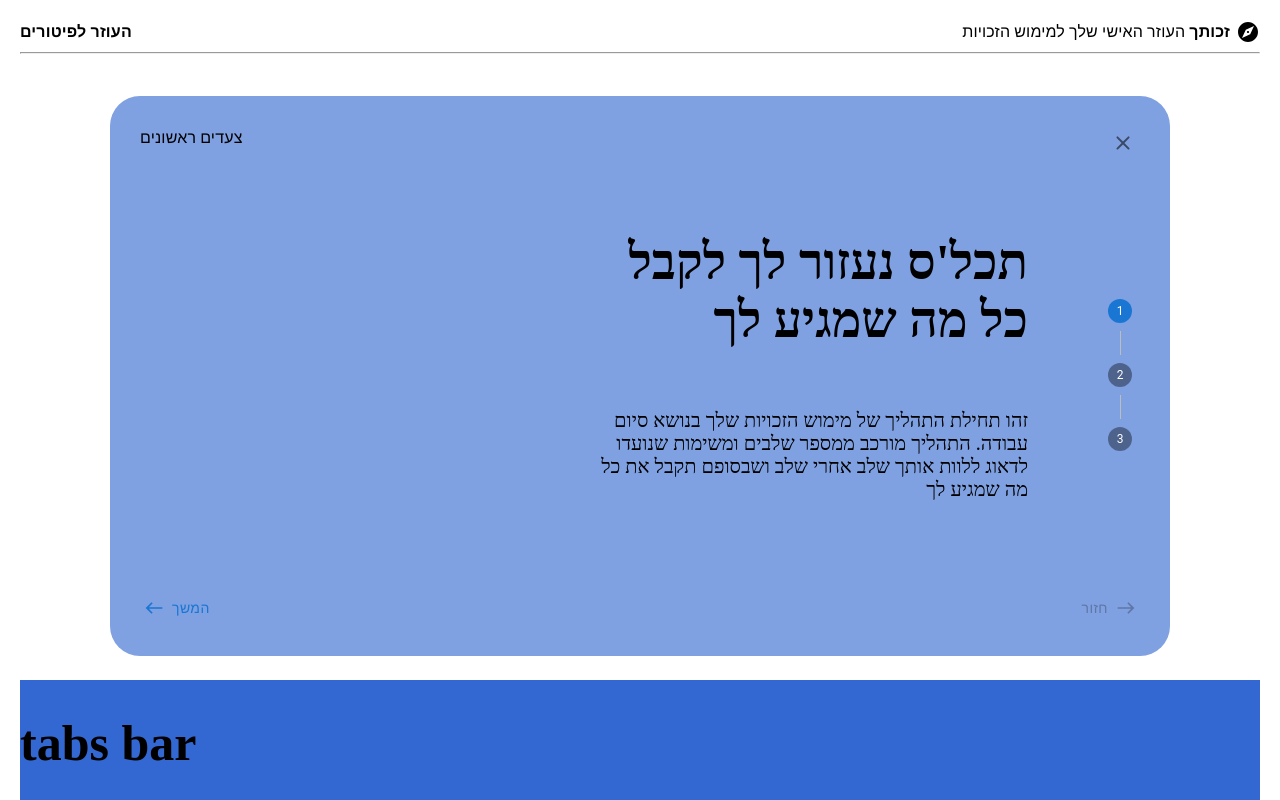
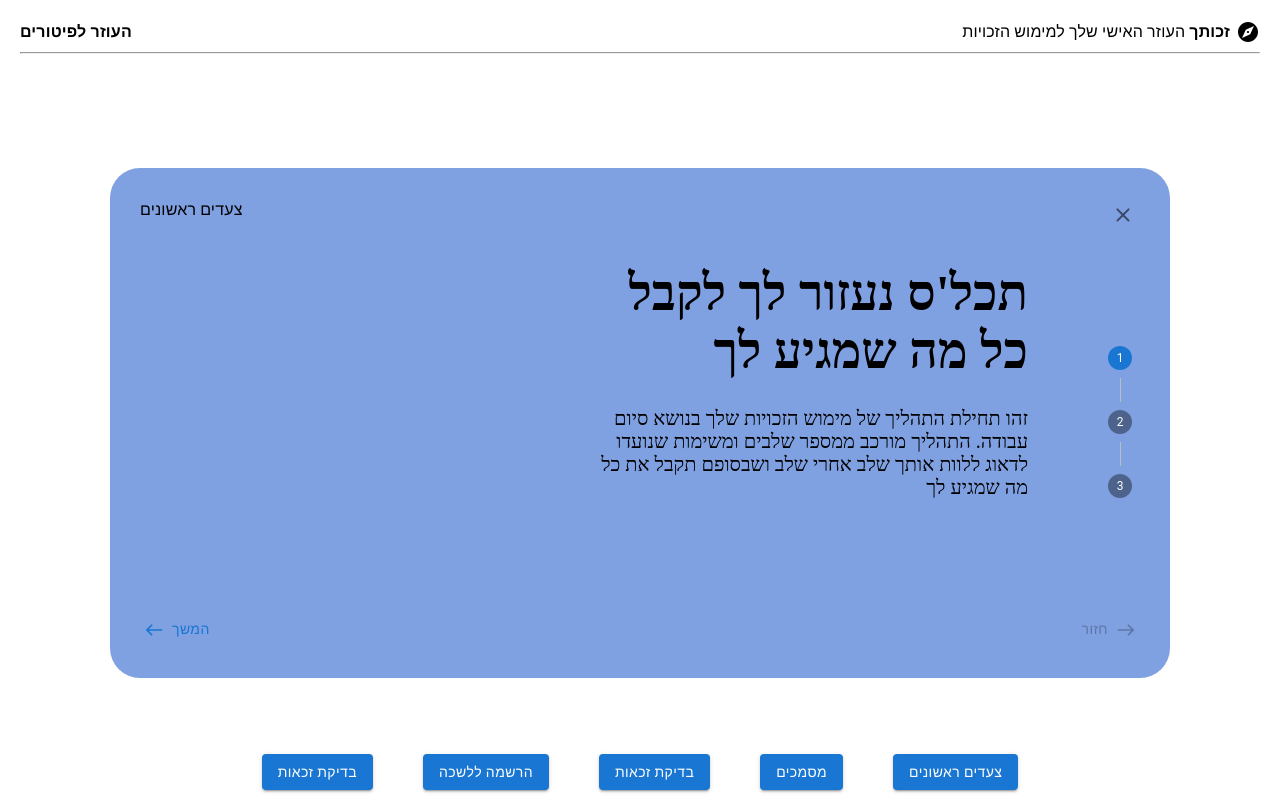
Before and after one commit to erez-yakoby/Kol-Zchut-Personal-Area, a Next.js app: page / in a window 1280 px wide. Built offline with nearby package versions, Linux system fonts and the light colour scheme.

Commit message:
Checklist + buttom bar basic navigation (#7)
* created basic checklist

* basic navigation between tabs (with error)

```diff
--- a/app/components/Slider/Slider.jsx
+++ b/app/components/Slider/Slider.jsx
@@ -1,5 +1,5 @@
 "use client";
-import React, { useState } from "react";
+import React, { useState, useEffect } from "react";
 import Box from "@mui/material/Box";
 import Typography from "@mui/material/Typography";
 import Stepper from "@mui/material/Stepper";
@@ -12,14 +12,21 @@ import WestIcon from "@mui/icons-material/West";
 import EastIcon from "@mui/icons-material/East";
 import DateChooser from "../Tasks/DateChooser";
 import Question from "../Tasks/Question";
+import CheckList from "../Tasks/CheckList";
+import { TaskType } from "@/app/data/content";
 
-const Slider = ({ tabContent, closeTabHandler }) => {
+const Slider = ({ tabContent, closeTabHandler, nextTabHandler }) => {
   const [activeStep, setActiveStep] = useState(0);
+
+  useEffect(() => {
+    setActiveStep(0);
+  }, [tabContent]);
+
   const slides = tabContent.slides;
 
   const handleNext = () => {
     if (activeStep + 1 >= slides.length) {
-      // closeHandler
+      nextTabHandler();
     } else {
       setActiveStep((prevActiveStep) => prevActiveStep + 1);
     }
@@ -50,7 +57,7 @@ const Slider = ({ tabContent, closeTabHandler }) => {
             })}
           </Stepper>
         </div>
-        <div className="slideContent flexCol">
+        <div className="slideContent flexCol ">
           <h1>{slides[activeStep]?.title}</h1>
           <h4>{slides[activeStep]?.description}</h4>
           {renderTask(slides[activeStep])}
@@ -75,14 +82,15 @@ const Slider = ({ tabContent, closeTabHandler }) => {
 };
 
 const renderTask = (slide) => {
+  if (!slide) return;
   switch (slide.taskType) {
-    case "none":
+    case TaskType.NoTask:
       break;
-    case "question":
+    case TaskType.Question:
       return <Question question={slide.task} />;
-    case "multiSelection":
-      return <Box>multiSelection</Box>;
-    case "chooseDate":
+    case TaskType.CheckList:
+      return <CheckList checkList={slide.task} />;
+    case TaskType.DateChoice:
       return <DateChooser />;
     default:
       break;
--- a/app/components/TabsBar/TabsBar.jsx
+++ b/app/components/TabsBar/TabsBar.jsx
@@ -1,15 +1,22 @@
+"use client";
 import React from "react";
+import { Button } from "@mui/material";
 
-const TabsBar = ({ processTabs }) => {
+const TabsBar = ({ processTabs, selectTabHandler }) => {
   return (
-    <div
-      style={{
-        height: "120px",
-        backgroundColor: "Highlight",
-        marginTop: "20px",
-      }}
-    >
-      <h1> tabs bar</h1>
+    <div className="flexRow rtl tabsBar">
+      {processTabs.map((tab, index) => {
+        return (
+          <Button
+            key={index}
+            variant="contained"
+            onClick={selectTabHandler}
+            id={index}
+          >
+            {tab.name}
+          </Button>
+        );
+      })}
     </div>
   );
 };
--- /dev/null
+++ b/app/components/Tasks/CheckList.jsx
@@ -0,0 +1,30 @@
+"use client";
+import React from "react";
+import Checkbox from "@mui/material/Checkbox";
+import FormGroup from "@mui/material/FormGroup";
+import FormControlLabel from "@mui/material/FormControlLabel";
+
+const CheckList = ({ checkList }) => {
+  const handleChange = (event) => {
+    console.log(event.target);
+    console.log(event.target.id);
+  };
+
+  return (
+    <div>
+      <FormGroup>
+        {checkList.options.map((option, index) => {
+          return (
+            <FormControlLabel
+              key={index}
+              control={<Checkbox onChange={handleChange} id={option.id} />}
+              label={option.text}
+            />
+          );
+        })}
+      </FormGroup>
+    </div>
+  );
+};
+
+export default CheckList;
--- a/app/components/Tasks/DateChooser.jsx
+++ b/app/components/Tasks/DateChooser.jsx
@@ -1,3 +1,5 @@
+"use client";
+
 import * as React from "react";
 import dayjs from "dayjs";
 import { LocalizationProvider } from "@mui/x-date-pickers/LocalizationProvider";
--- a/app/components/Tasks/Question.jsx
+++ b/app/components/Tasks/Question.jsx
@@ -1,3 +1,4 @@
+"use client";
 import React from "react";
 import { Button } from "@mui/material";
 
--- a/app/data/content.ts
+++ b/app/data/content.ts
@@ -19,10 +19,17 @@ type slide = {
   id: Number;
   title: String;
   description: String;
-  task: question | multiSelection | dateChoice | null;
-  taskType: String;
+  task: question | checkList | dateChoice | null;
+  taskType: TaskType;
   progressPerc: Number;
 };
+
+export enum TaskType {
+  Question,
+  CheckList,
+  DateChoice,
+  NoTask,
+}
 
 type question = {
   id: Number;
@@ -31,13 +38,13 @@ type question = {
   possibleAnswers: Array<String>;
 };
 
-type multiSelection = {
+type checkList = {
   id: Number;
   text: String;
-  options: Array<multiSelectionOption>;
+  options: Array<checkListOption>;
 };
 
-type multiSelectionOption = {
+type checkListOption = {
   id: Number;
   text: String;
   isMarked: Boolean;
@@ -65,7 +72,7 @@ export const ProcessesContent: Array<process> = [
             description:
               "זהו תחילת התהליך של מימוש הזכויות שלך בנושא סיום עבודה. התהליך מורכב ממספר שלבים ומשימות שנועדו לדאוג ללוות אותך שלב אחרי שלב ושבסופם  תקבל את כל מה שמגיע לך",
             task: null,
-            taskType: "none",
+            taskType: TaskType.NoTask,
             progressPerc: 0,
           },
           {
@@ -79,7 +86,7 @@ export const ProcessesContent: Array<process> = [
               numOfAnswers: 2,
               possibleAnswers: ["פיטרו אותי", "אני התפטרתי"],
             },
-            taskType: "question",
+            taskType: TaskType.Question,
             progressPerc: 0,
           },
           {
@@ -88,7 +95,7 @@ export const ProcessesContent: Array<process> = [
             description:
               "על מנת שנוכל להתאים את ההמלצות והשלבים המתאימים לשלב שבו אתה נמצא, נרצה להבין באיזה תאריך התרחש השינוי התעסוקתי. ",
             task: { id: 1, text: "" },
-            taskType: "chooseDate",
+            taskType: TaskType.DateChoice,
             progressPerc: 0,
           },
         ],
@@ -111,7 +118,52 @@ export const ProcessesContent: Array<process> = [
                 { id: 3, text: "טופס 161", isMarked: false },
               ],
             },
-            taskType: "multiSelection",
+            taskType: TaskType.CheckList,
+            progressPerc: 0,
+          },
+        ],
+      },
+      {
+        id: 3,
+        progressPerc: 0,
+        name: "בדיקת זכאות",
+        slides: [
+          {
+            id: 1,
+            title: "רשימת מסמכים שאתה צריך לקבל מהבוס",
+            description: "",
+            task: null,
+            taskType: TaskType.NoTask,
+            progressPerc: 0,
+          },
+        ],
+      },
+      {
+        id: 4,
+        progressPerc: 0,
+        name: "הרשמה ללשכה",
+        slides: [
+          {
+            id: 1,
+            title: "רשימת מסמכים שאתה צריך לקבל מהבוס",
+            description: "",
+            task: null,
+            taskType: TaskType.NoTask,
+            progressPerc: 0,
+          },
+        ],
+      },
+      {
+        id: 5,
+        progressPerc: 0,
+        name: "בדיקת זכאות",
+        slides: [
+          {
+            id: 1,
+            title: "רשימת מסמכים שאתה צריך לקבל מהבוס",
+            description: "",
+            task: null,
+            taskType: TaskType.NoTask,
             progressPerc: 0,
           },
         ],
--- a/app/page.css
+++ b/app/page.css
@@ -2,7 +2,7 @@
   position: absolute;
   top: 20px;
   right: 20px;
-  bottom: 0;
+  bottom: 10px;
   left: 20px;
 }
 
@@ -45,7 +45,7 @@
 .slider {
   padding: 30px;
   width: 1000px;
-  height: 500px;
+  height: 450px;
   align-self: center;
   background-color: #7fa0e1;
   border-radius: 30px;
@@ -54,6 +54,11 @@
 .slideContent {
   width: 450px;
   margin-right: 80px;
+}
+
+.tabsBar {
+  justify-content: center;
+  gap: 50px;
 }
 
 .height70 {
@@ -71,6 +76,7 @@ h1 h4 {
 h1 {
   font-size: 50px;
   font-weight: 600;
+  margin: 0;
 }
 
 h4 {
--- a/app/page.tsx
+++ b/app/page.tsx
@@ -15,6 +15,26 @@ export default function MainPage() {
     setIsTabOpen(false);
   };
 
+  // for selecting tab from the tab bar
+  const selectTabHandler = (event: any) => {
+    setOpenedTabNum(event.target.id);
+    setIsTabOpen(true);
+  };
+
+  // when a user finish the last slide of the current tab
+  const nextTabHandler = () => {
+    console.log("1");
+    if (openedTabNum === ProcessesContent[0].tabs.length - 1) {
+      console.log("2");
+      // last tab
+      setIsTabOpen(false);
+    } else {
+      console.log("3");
+      // move to next tab
+      setOpenedTabNum(openedTabNum + 1);
+    }
+  };
+
   return (
     <div className="flexCol spaceBet screenFiller ">
       <TopBar />
@@ -22,13 +42,17 @@ export default function MainPage() {
         <Slider
           tabContent={ProcessesContent[0].tabs[openedTabNum]}
           closeTabHandler={closeTabHandler}
+          nextTabHandler={nextTabHandler}
         />
       ) : (
         <div className="rtl">
           <h1>דף נחיתה</h1>{" "}
         </div>
       )}
-      <TabsBar processTabs={ProcessesContent[0].tabs} />
+      <TabsBar
+        processTabs={ProcessesContent[0].tabs}
+        selectTabHandler={selectTabHandler}
+      />
       {/* <ButtonWrapper /> */}
     </div>
   );
```
